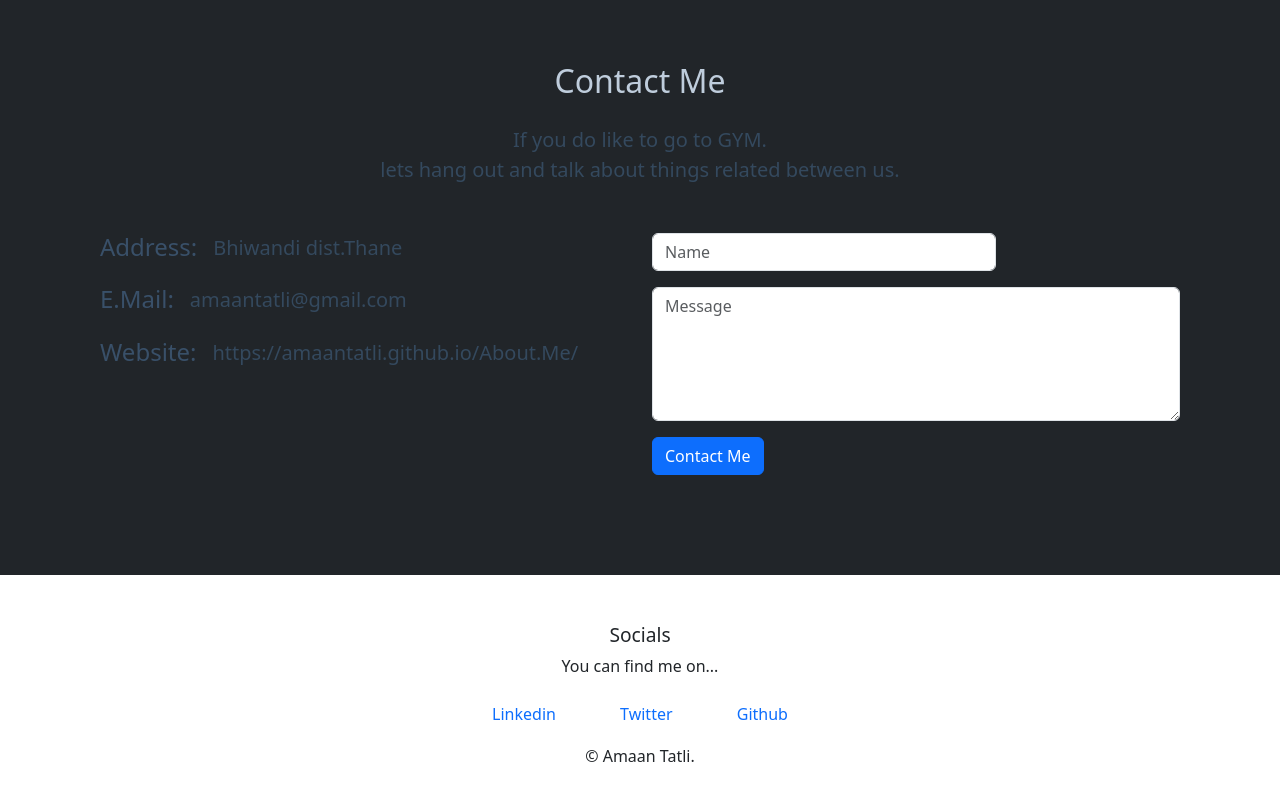
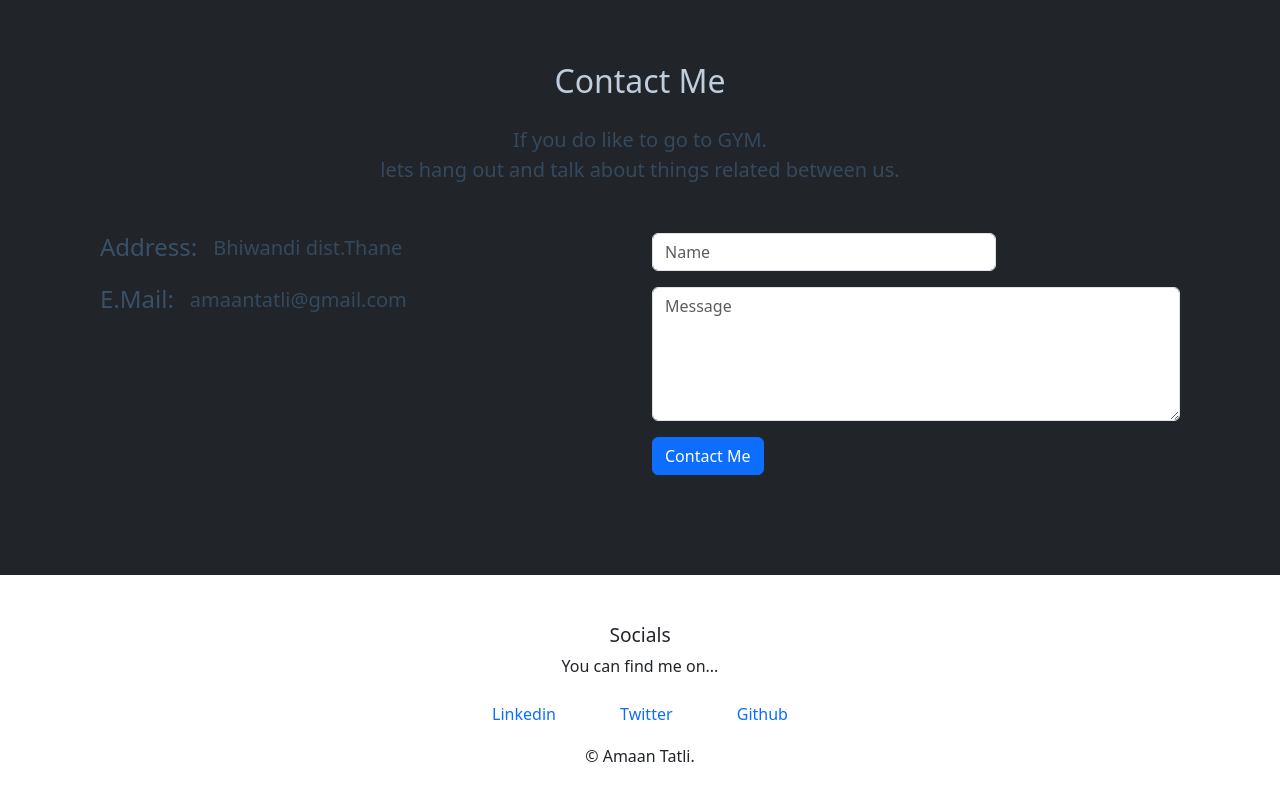
Before and after one commit to AmaanTatli/About.Me, a plain HTML site: page index.html in a window 1280 px wide. Shown: the part 1915-2715 px from the top of the page. Drawn offline with nearby package versions, Linux system fonts and the light colour scheme.

Commit message:
Update index.html

```diff
--- a/index.html
+++ b/index.html
@@ -226,13 +226,13 @@
                             </h4>
                             <p class="mb-0 ms-3">amaantatli@gmail.com</p>
                         </div>
-                        <div class="d-flex">
-                            <!--website-->
+<!--                         <div class="d-flex">
+                            website
                             <h4>
                                 Website:
                             </h4>
                             <p class="'mb-0 ms-3">https://amaantatli.github.io/About.Me/</p>
-                        </div>
+                        </div> -->
                     </div>
                 </div>
                 <div class="col-xl-6 offset-xl-2 col-md-6 col-12">
```
